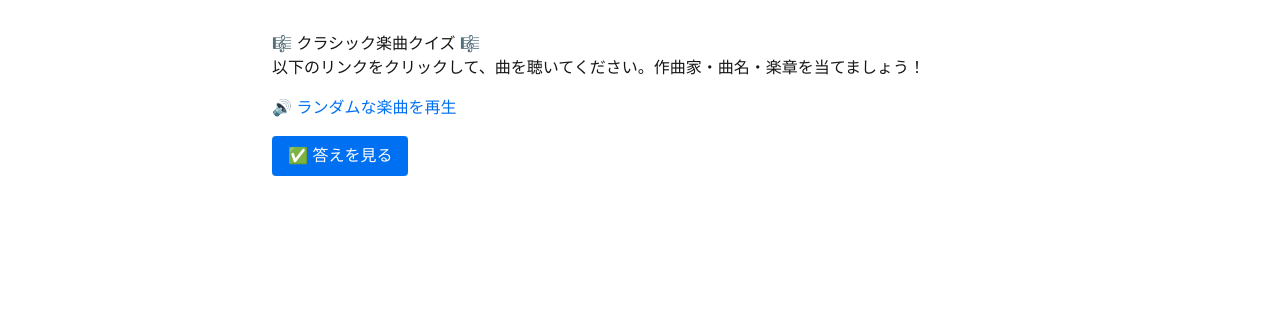
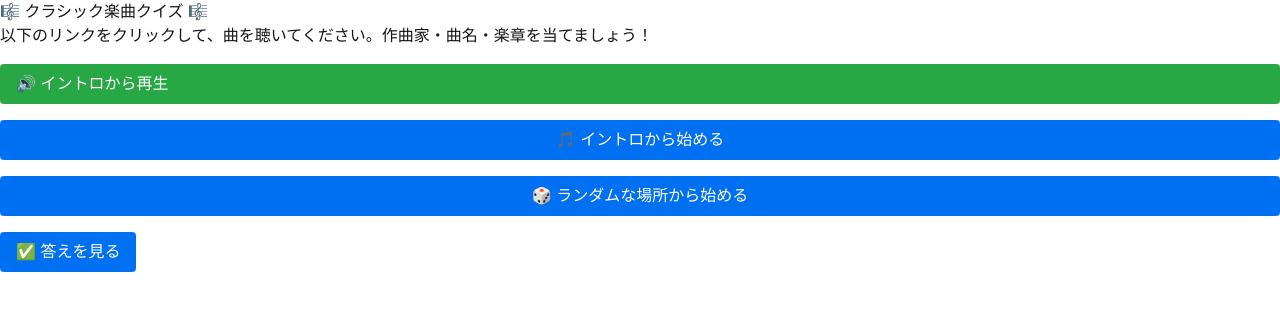
Before and after one commit to ask-t/music465, a Next.js app: page / in a window 1280 px wide. Shown: the top 310 px of the page. Built offline with nearby package versions, Linux system fonts and the light colour scheme.

Commit message:
ランダム再生追加

```diff
--- a/app/page.js
+++ b/app/page.js
@@ -9,16 +9,28 @@ export default function ClassicQuiz() {
   const [randomSong, setRandomSong] = useState(null);
   const [randomMovement, setRandomMovement] = useState(null);
   const [randomUrl, setRandomUrl] = useState('');
+  const [isRandomTime, setIsRandomTime] = useState(false);
 
-  useEffect(() => {
-    // コンポーネントのマウント時に一度だけランダムな選択を行う
+  const generateNewQuestion = (useRandomTime = false) => {
     const song = songs[Math.floor(Math.random() * songs.length)];
     const movement = song.movements[Math.floor(Math.random() * song.movements.length)];
-    const url = `${song.url}&t=${movement.time}s`;
+
+    // ランダムな時間を生成（楽章の開始時間から30秒後までの範囲で）
+    const randomTimeOffset = useRandomTime
+      ? Math.floor(Math.random() * 30)
+      : 0;
+
+    const url = `${song.url}&t=${movement.time + randomTimeOffset}s`;
 
     setRandomSong(song);
     setRandomMovement(movement);
     setRandomUrl(url);
+    setShowAnswer(false);
+    setIsRandomTime(useRandomTime);
+  };
+
+  useEffect(() => {
+    generateNewQuestion(false);
   }, []);
 
   if (!randomSong || !randomMovement) {
@@ -30,9 +42,17 @@ export default function ClassicQuiz() {
       <h2>🎼 クラシック楽曲クイズ 🎼</h2>
       <p>以下のリンクをクリックして、曲を聴いてください。作曲家・曲名・楽章を当てましょう！</p>
 
-      <a href={randomUrl} target="_blank" rel="noopener noreferrer" className={styles.link}>
-        🔊 ランダムな楽曲を再生
-      </a>
+      <div className={styles.buttonGroup}>
+        <a href={randomUrl} target="_blank" rel="noopener noreferrer" className={styles.link}>
+          🔊 {isRandomTime ? 'ランダムな場所から再生' : 'イントロから再生'}
+        </a>
+        <button onClick={() => generateNewQuestion(false)} className={styles.button}>
+          🎵 イントロから始める
+        </button>
+        <button onClick={() => generateNewQuestion(true)} className={styles.button}>
+          🎲 ランダムな場所から始める
+        </button>
+      </div>
 
       <p>
         <button onClick={() => setShowAnswer(true)} className={styles.button}>
@@ -45,7 +65,12 @@ export default function ClassicQuiz() {
           <strong>作曲家:</strong> {randomSong.composer} <br />
           <strong>曲名:</strong> {randomSong.title} <br />
           <strong>楽章:</strong> {randomMovement.name} <br />
-          <strong>開始時間:</strong> {randomMovement.time} 秒
+          <strong>開始時間:</strong> {randomMovement.time + (isRandomTime ? '+ ランダム' : '')} 秒
+          <p>
+            <button onClick={() => generateNewQuestion(isRandomTime)} className={styles.button}>
+              🔄 次の問題へ
+            </button>
+          </p>
         </div>
       )}
     </div>
--- a/app/page.module.css
+++ b/app/page.module.css
@@ -1,18 +1,8 @@
-.container {
-  padding: 2rem;
-  max-width: 800px;
-  margin: 0 auto;
-}
-
-.link {
-  display: block;
+.buttonGroup {
+  display: flex;
+  flex-direction: column;
+  gap: 1rem;
   margin: 1rem 0;
-  color: #0070f3;
-  text-decoration: none;
-}
-
-.link:hover {
-  text-decoration: underline;
 }
 
 .button {
@@ -22,17 +12,23 @@
   border: none;
   border-radius: 4px;
   cursor: pointer;
+  transition: background-color 0.2s;
 }
 
 .button:hover {
   background-color: #0051a2;
 }
 
-.answer {
-  font-size: 18px;
-  color: #333;
-  border: 1px solid #ccc;
-  padding: 10px;
-  width: fit-content;
-  margin-top: 1rem;
+.link {
+  display: inline-block;
+  padding: 0.5rem 1rem;
+  background-color: #28a745;
+  color: white;
+  text-decoration: none;
+  border-radius: 4px;
+  transition: background-color 0.2s;
 }
+
+.link:hover {
+  background-color: #218838;
+}
```
